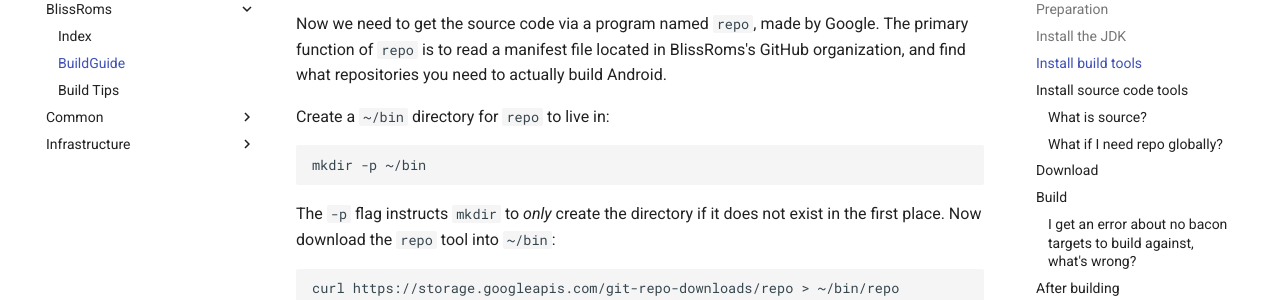
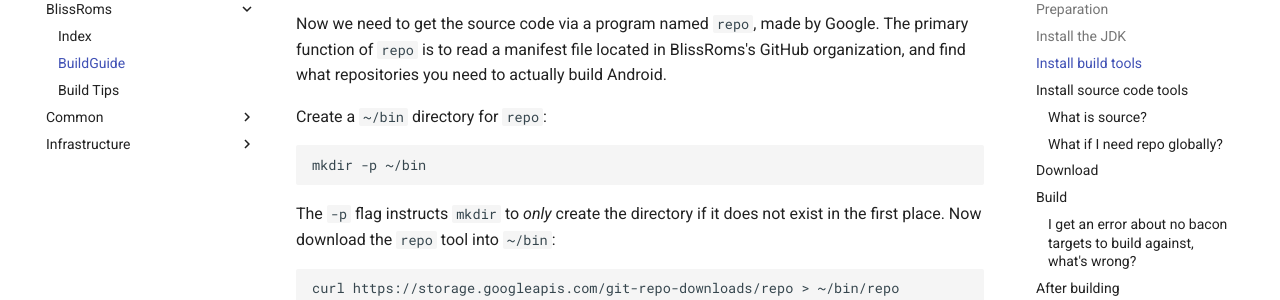
Before and after one commit to BlissRoms/Documentation-old, an MkDocs documentation site: the page built from docs/BlissRoms/build-guide.md, in a window 1280 px wide and 900 px high, scrolled down 943 px. Shown: the part 153-453 px from the top of the window. Built offline with MkDocs 1.6.1 and Material for MkDocs 9.7.7, drawn with Linux system fonts in a browser that asks for light colours.

Commit message:
Remove excess
Change-Id: I61f127e17d2e82f47dd85b44a582e081974cb107

```diff
--- a/docs/BlissRoms/build-guide.md
+++ b/docs/BlissRoms/build-guide.md
@@ -33,7 +33,7 @@ To install the required build tools, run the following command:
 
 Now we need to get the source code via a program named `repo`, made by Google. The primary function of `repo` is to read a manifest file located in BlissRoms's GitHub organization, and find what repositories you need to actually build Android.
 
-Create a `~/bin` directory for `repo` to live in:
+Create a `~/bin` directory for `repo`:
 
     mkdir -p ~/bin
 
```
